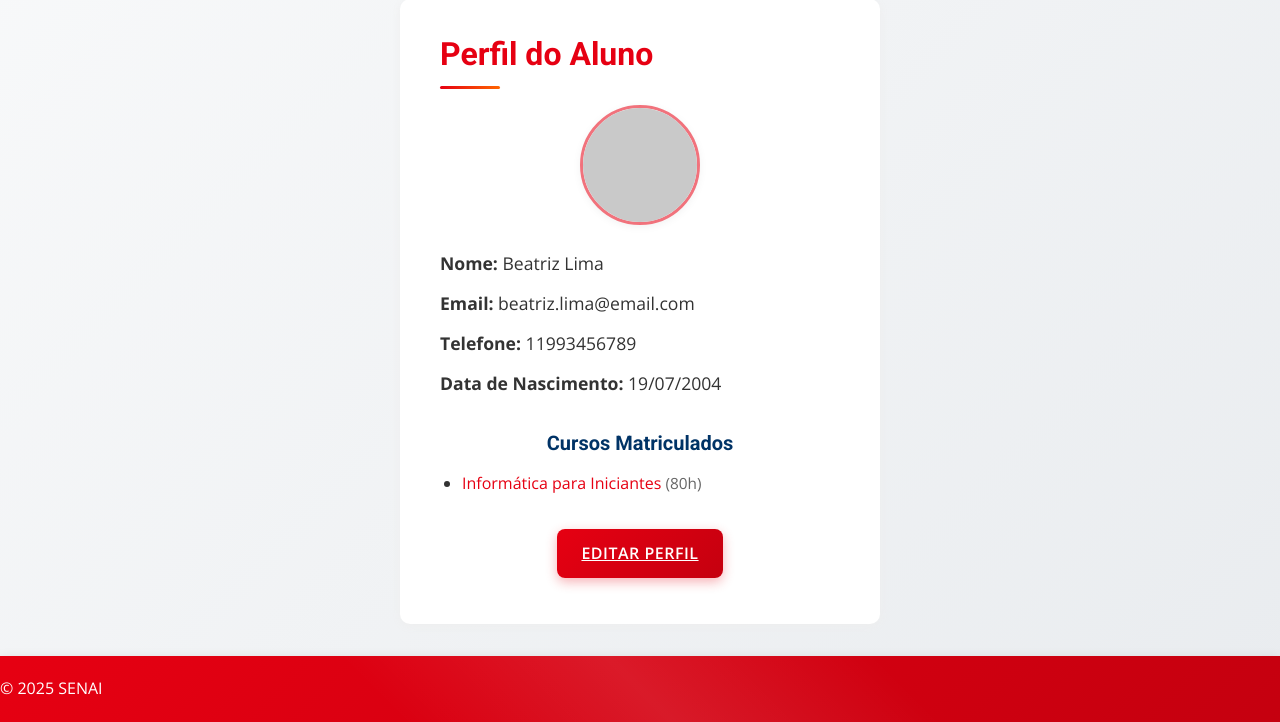
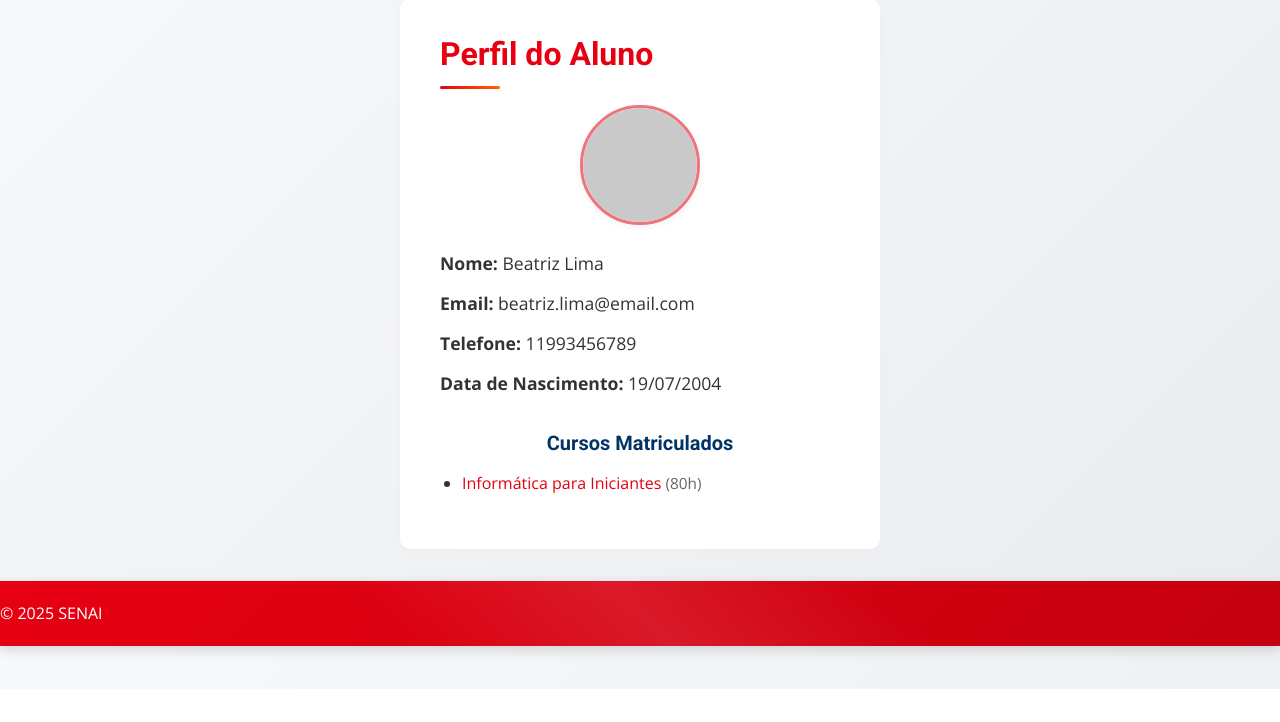
Before and after one commit to danielmeireles1981/Senai801Agile, a Django app: page /perfil/4/ in a window 1280 px wide. Shown: the part 111-833 px from the top of the page. After the commit the page ends 800 px from the top, so only its background shows below. Run offline with Django 5.2, Linux system fonts and the light colour scheme; data comes from the database, SQL or seed files in the repository; both versions use the stored data as it was after the commit; grey boxes are pictures that could not be loaded.

Commit message:
Retirada botão editar

```diff
--- a/core/templates/core/perfil_aluno.html
+++ b/core/templates/core/perfil_aluno.html
@@ -30,7 +30,7 @@
                 <li style="color: var(--neutral-gray);">Não matriculado em nenhum curso.</li>
             {% endfor %}
         </ul>
-        <a href="{% url 'cadastro_aluno' %}" class="btn" style="margin-top:10px;">Editar Perfil</a>
+
     </div>
 </section>
 {% endblock %}
```
Also changed, not shown: db.sqlite3.
